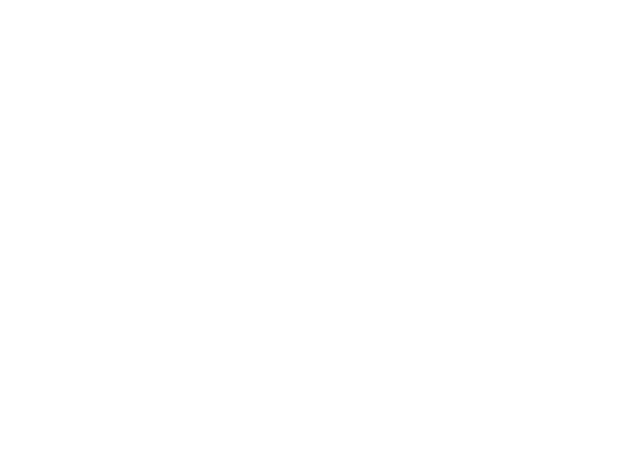
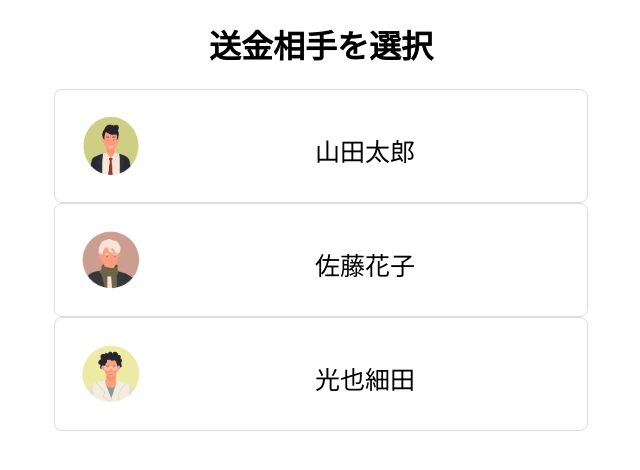
Before and after one commit to SekenSemaiyo/c_app, a React (Create React App) app in the folder c_app/: page /a in a window 1280 px wide. Before the commit this address had no page. Shown: the top 470 px of the page, without its empty margins (319-959 px from the left). Built offline with nearby package versions, Linux system fonts and the light colour scheme; data requests are answered from the project's data file.

Commit message:
9/18 15:00

```diff
--- a/c_app/src/App.js
+++ b/c_app/src/App.js
@@ -3,6 +3,10 @@
 import { BrowserRouter as Router, Routes, Route } from 'react-router-dom';
 import TopPage from './Pages/TopPage';
 import AboutPage from './Pages/AbputPage'; // AboutPage コンポーネントをインポート
+
+//
+import ListPage from './Pages/ListPage';
+//
 
 function App() {
   return (
@@ -11,6 +15,7 @@
         <Routes>
           <Route path="/" element={<TopPage />} /> {/* トップページ */}
           <Route path="/about" element={<AboutPage />} /> {/* アバウトページ */}
+          <Route path="/a" element={<ListPage />} /> {/* アバウトページ */}
         </Routes>
       </div>
     </Router>
--- a/c_app/src/Pages/ListPage.js
+++ b/c_app/src/Pages/ListPage.js
@@ -0,0 +1,79 @@
+import React, { useEffect, useState } from 'react';
+import { useNavigate } from 'react-router-dom';
+
+const ListPage = () => {
+  const [users, setUsers] = useState([]);
+  const navigate = useNavigate(); // useNavigateフックを使用
+
+  useEffect(() => {
+    fetch('http://localhost:3010/users')
+      .then((response) => response.json())
+      .then((data) => setUsers(data))
+      .catch((error) => console.error('Error fetching data:', error));
+  }, []);
+
+  // ユーザーを選択して遷移する関数
+  const handleUserClick = (user) => {
+    navigate('/user-detail', { state: { user } }); // user-detailに送金画面処理の画面のURLに変更
+  };
+
+  return (
+    <div>
+      <h1>送金相手を選択</h1>
+      {users.map((user) => (
+        <div
+          key={user.id}
+          style={styles.container}
+          onClick={() => handleUserClick(user)} // コンテナ全体がクリック可能
+        >
+          <img
+            src={user.icon}
+            alt={`${user.username}のアイコン`}
+            style={styles.icon}
+          />
+          <div style={styles.info}>
+            <p style={styles.label}>
+              <span style={styles.value}>{user.username}</span>
+            </p>
+          </div>
+        </div>
+      ))}
+    </div>
+  );
+};
+
+// スタイル定義
+const styles = {
+  container: {
+    display: 'flex',
+    alignItems: 'center',
+    border: '1px solid #ddd',
+    borderRadius: '8px',
+    padding: '16px',
+    marginBottom: '16px',
+    maxWidth: '500px',
+    margin: 'auto',
+    cursor: 'pointer', // コンテナをクリック可能にする
+    transition: 'background-color 0.3s ease', // ホバー時の視覚的効果
+  },
+  icon: {
+    width: '80px',
+    height: '80px',
+    borderRadius: '50%',
+    objectFit: 'cover',
+    marginRight: '8px',
+  },
+  info: {
+    flex: 1,
+  },
+  label: {
+    fontWeight: 'bold',
+    marginBottom: '8px',
+  },
+  value: {
+    fontWeight: 'normal',
+    fontSize: '25px', // ここでフォントサイズを大きく変更
+  },
+};
+
+export default ListPage;
--- a/c_app/src/db.json
+++ b/c_app/src/db.json
@@ -13,6 +13,13 @@
         "username": "佐藤花子",
         "accountNumber": "9876543210",
         "yokin": "50000"
+      },
+      {
+        "id": 3,
+        "icon": "./human3.png",
+        "username": "光也細田",
+        "accountNumber": "3873333210",
+        "yokin": "20000"
       }
     ]
   }
```
